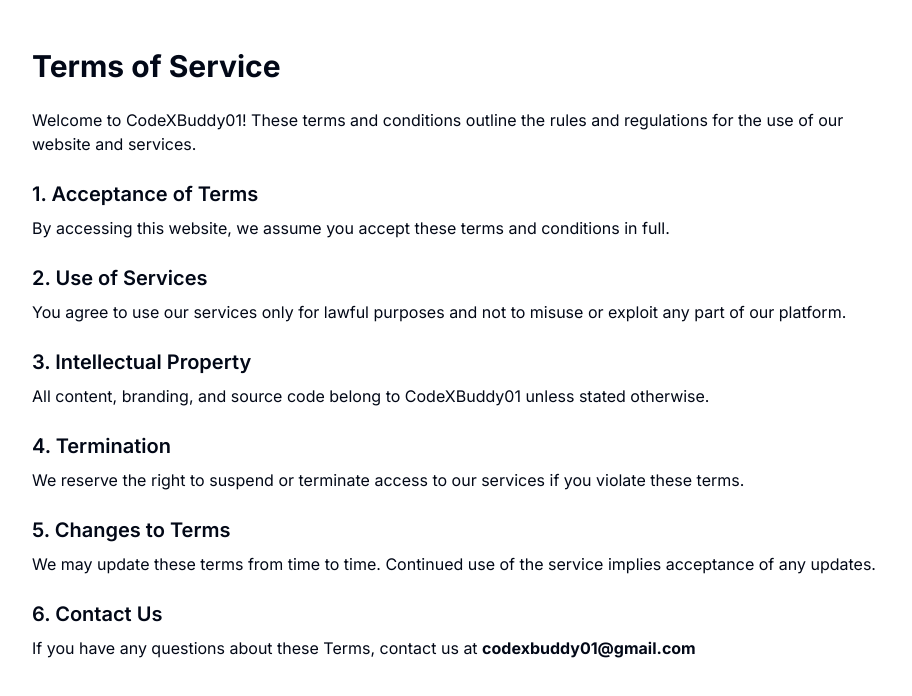
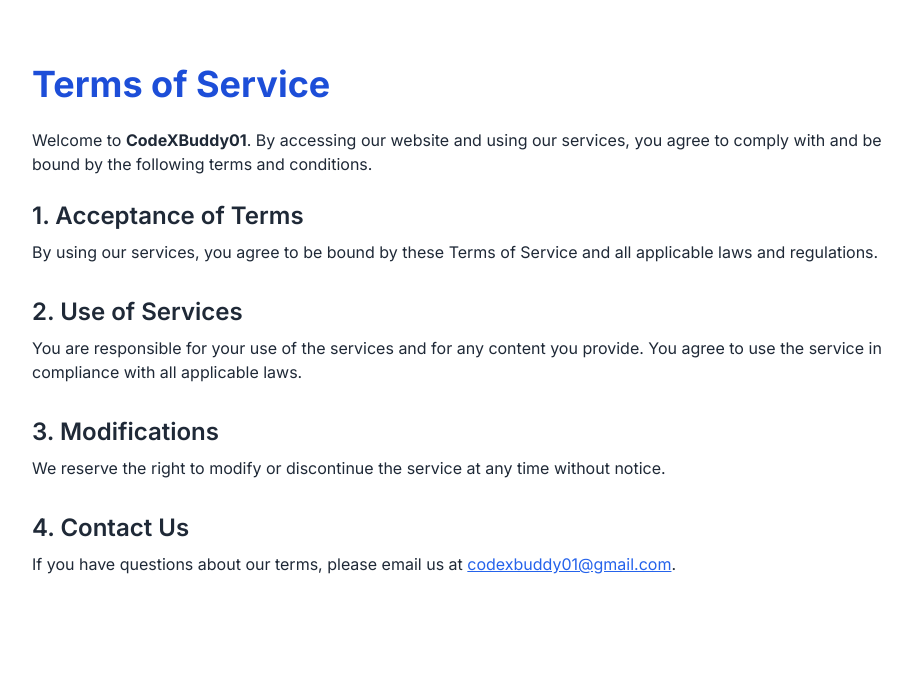
Before and after one commit to CodeXBuddy01/CodeXBuddy01-Web-App-2025, a Next.js app in the folder CodeXBuddy01_V2_0_18/cxb01/: page /terms-of-service in a window 1280 px wide. Shown: the top 696 px of the page, without its empty margins (176-1088 px from the left). Built offline with nearby package versions, Linux system fonts and the light colour scheme.

Commit message:
Push Commit

```diff
--- a/CodeXBuddy01_V2_0_18/cxb01/app/privacy-policy/page.tsx
+++ b/CodeXBuddy01_V2_0_18/cxb01/app/privacy-policy/page.tsx
@@ -1,33 +1,49 @@
-// pages/privacy-policy.tsx (ya app/privacy-policy/page.tsx)
+
+// ✅ Example: pages/privacy-policy.tsx
+// Or: app/privacy-policy/page.tsx
 
 export default function PrivacyPolicy() {
   return (
-    <div className="max-w-4xl mx-auto px-4 py-12">
-      <h1 className="text-3xl font-bold mb-6">Privacy Policy</h1>
-      <p className="mb-4">
-        Your privacy is important to us. This privacy policy explains how we collect, use,
-        and protect your information.
+    <div className="max-w-4xl mx-auto px-4 py-16 text-gray-800">
+      <h1 className="text-4xl font-bold mb-6 text-blue-700">Privacy Policy</h1>
+      <p className="mb-6">
+        At <strong>CodeXBuddy01</strong>, your privacy is important to us. This privacy policy explains what information we collect, how we use it, and how we protect it.
       </p>
-      <h2 className="text-xl font-semibold mt-6 mb-2">1. Information We Collect</h2>
-      <p className="mb-4">
-        We may collect personal information like your name, email, and usage data when you use our site.
+
+      <section className="mb-8">
+        <h2 className="text-2xl font-semibold mb-2">1. Information Collection</h2>
+        <p>
+          We collect basic contact information when you reach out to us. This may include your name, email address, and phone number.
         </p>
-      <h2 className="text-xl font-semibold mt-6 mb-2">2. How We Use Information</h2>
-      <p className="mb-4">
-        We use the collected data to improve our services, provide support, and contact you about updates.
+      </section>
+
+      <section className="mb-8">
+        <h2 className="text-2xl font-semibold mb-2">2. Use of Information</h2>
+        <p>
+          The information we collect is used to improve our services and respond to your queries effectively.
         </p>
-      <h2 className="text-xl font-semibold mt-6 mb-2">3. Third-Party Services</h2>
-      <p className="mb-4">
-        We may use third-party services for analytics, payments, etc. Their privacy policies apply.
+      </section>
+
+      <section className="mb-8">
+        <h2 className="text-2xl font-semibold mb-2">3. Information Sharing</h2>
+        <p>
+          We do not share your information with third parties, except as required by law.
         </p>
-      <h2 className="text-xl font-semibold mt-6 mb-2">4. Your Rights</h2>
-      <p className="mb-4">
-        You can request to access, update, or delete your personal data at any time.
+      </section>
+
+      <section className="mb-8">
+        <h2 className="text-2xl font-semibold mb-2">4. Data Security</h2>
+        <p>
+          We implement a variety of security measures to maintain the safety of your personal information.
         </p>
-      <h2 className="text-xl font-semibold mt-6 mb-2">5. Contact Us</h2>
+      </section>
+
+      <section className="mb-8">
+        <h2 className="text-2xl font-semibold mb-2">5. Contact Us</h2>
         <p>
-        If you have any questions, contact us at <strong>codexbuddy01@gmail.com</strong>
+          For questions about our privacy practices, email us at <a href="mailto:codexbuddy01@gmail.com" className="text-blue-600 underline">codexbuddy01@gmail.com</a>.
         </p>
+      </section>
     </div>
   );
 }
--- a/CodeXBuddy01_V2_0_18/cxb01/app/terms-of-service/page.tsx
+++ b/CodeXBuddy01_V2_0_18/cxb01/app/terms-of-service/page.tsx
@@ -1,46 +1,41 @@
-// pages/terms-of-service.tsx (or app/terms-of-service/page.tsx)
+// ✅ Example: pages/terms-of-service.tsx (for Pages Router)
+// Or: app/terms-of-service/page.tsx (for App Router in Next.js 13+)
 
 export default function TermsOfService() {
   return (
-    <div className="max-w-4xl mx-auto px-4 py-12">
-      <h1 className="text-3xl font-bold mb-6">Terms of Service</h1>
-
-      <p className="mb-4">
-        Welcome to CodeXBuddy01! These terms and conditions outline the rules and
-        regulations for the use of our website and services.
+    <div className="max-w-4xl mx-auto px-4 py-16 text-gray-800">
+      <h1 className="text-4xl font-bold mb-6 text-blue-700">Terms of Service</h1>
+      <p className="mb-6">
+        Welcome to <strong>CodeXBuddy01</strong>. By accessing our website and using our services, you agree to comply with and be bound by the following terms and conditions.
       </p>
 
-      <h2 className="text-xl font-semibold mt-6 mb-2">1. Acceptance of Terms</h2>
-      <p className="mb-4">
-        By accessing this website, we assume you accept these terms and conditions in full.
-      </p>
+      <section className="mb-8">
+        <h2 className="text-2xl font-semibold mb-2">1. Acceptance of Terms</h2>
+        <p>
+          By using our services, you agree to be bound by these Terms of Service and all applicable laws and regulations.
+        </p>
+      </section>
 
-      <h2 className="text-xl font-semibold mt-6 mb-2">2. Use of Services</h2>
-      <p className="mb-4">
-        You agree to use our services only for lawful purposes and not to misuse or
-        exploit any part of our platform.
-      </p>
+      <section className="mb-8">
+        <h2 className="text-2xl font-semibold mb-2">2. Use of Services</h2>
+        <p>
+          You are responsible for your use of the services and for any content you provide. You agree to use the service in compliance with all applicable laws.
+        </p>
+      </section>
 
-      <h2 className="text-xl font-semibold mt-6 mb-2">3. Intellectual Property</h2>
-      <p className="mb-4">
-        All content, branding, and source code belong to CodeXBuddy01 unless stated otherwise.
-      </p>
+      <section className="mb-8">
+        <h2 className="text-2xl font-semibold mb-2">3. Modifications</h2>
+        <p>
+          We reserve the right to modify or discontinue the service at any time without notice.
+        </p>
+      </section>
 
-      <h2 className="text-xl font-semibold mt-6 mb-2">4. Termination</h2>
-      <p className="mb-4">
-        We reserve the right to suspend or terminate access to our services if you violate these terms.
-      </p>
-
-      <h2 className="text-xl font-semibold mt-6 mb-2">5. Changes to Terms</h2>
-      <p className="mb-4">
-        We may update these terms from time to time. Continued use of the service implies acceptance of any updates.
-      </p>
-
-      <h2 className="text-xl font-semibold mt-6 mb-2">6. Contact Us</h2>
-      <p>
-        If you have any questions about these Terms, contact us at{" "}
-        <strong>codexbuddy01@gmail.com</strong>
-      </p>
+      <section className="mb-8">
+        <h2 className="text-2xl font-semibold mb-2">4. Contact Us</h2>
+        <p>
+          If you have questions about our terms, please email us at <a href="mailto:codexbuddy01@gmail.com" className="text-blue-600 underline">codexbuddy01@gmail.com</a>.
+        </p>
+      </section>
     </div>
   );
 }
```
Lines whose indentation alone changed are shown as unchanged.
